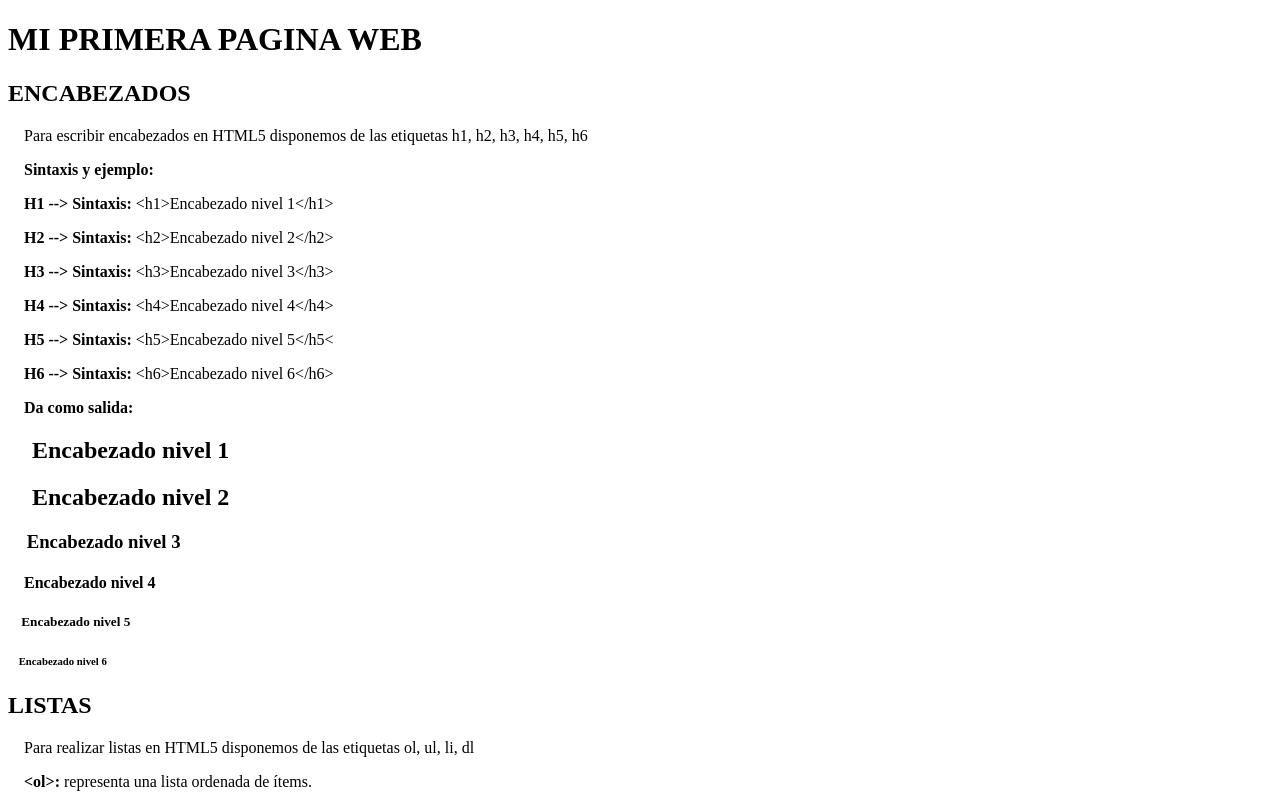
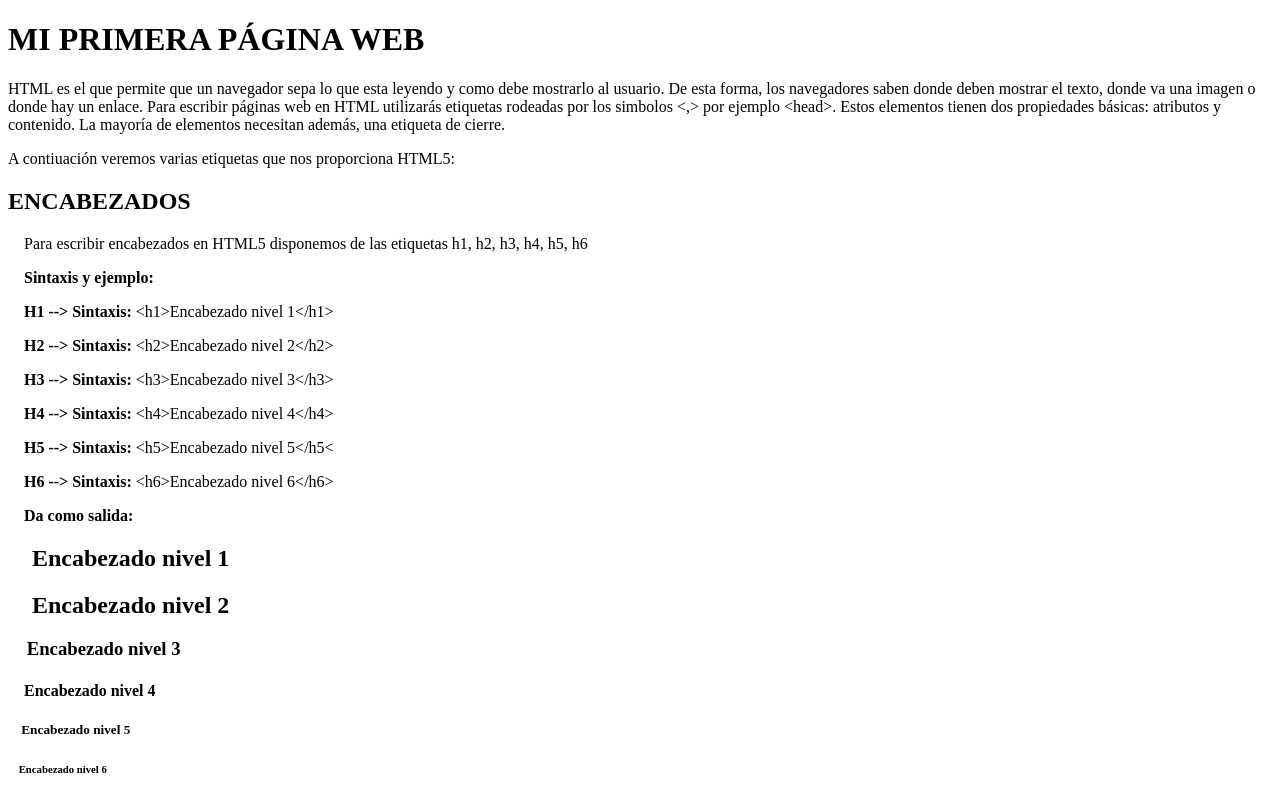
Before and after one commit to TaniaGrandaUtpl/Taller1---Mi-primera-pagina-web, a plain HTML site: page index.html in a window 1280 px wide. Shown: the top 797 px of the page. Drawn offline with Linux system fonts and the light colour scheme.

Commit message:
quinto commit

```diff
--- a/index.html
+++ b/index.html
@@ -12,7 +12,12 @@
     </style>
 </head>
 <body>
-    <h1>MI PRIMERA PAGINA WEB</h1>
+    <h1>MI PRIMERA PÁGINA WEB</h1>
+    <p>HTML es el que permite que un navegador sepa lo que esta leyendo y como debe mostrarlo al usuario.
+        De esta forma, los navegadores saben donde deben mostrar el texto, donde va una imagen o donde hay un enlace.
+        Para escribir páginas web en HTML utilizarás etiquetas rodeadas por los simbolos &lt;,&gt; por ejemplo &lt;head&gt;.
+        Estos elementos tienen dos propiedades básicas: atributos y contenido. La mayoría de elementos necesitan además, una etiqueta de cierre. </p>
+        <p>A contiuación veremos varias etiquetas que nos proporciona HTML5:</p>
     <section>
         <h2>ENCABEZADOS</h2>
         <p>&nbsp;&nbsp;&nbsp;&nbsp;Para escribir encabezados en HTML5 disponemos de las etiquetas h1, h2, h3, h4, h5, h6</p>
@@ -195,7 +200,7 @@
 
     </section>
     <section>
-        <h2>IMAGENES</h2>
+        <h2>IMÁGENES</h2>
         <p>&nbsp;&nbsp;&nbsp;&nbsp;Para insertar tablas en HTML5 disponemos de las siguiente etiqueta:</p>
         <p>&nbsp;&nbsp;&nbsp;&nbsp;<b>&lt;img&gt;:   </b> representa a una imagen, lo cual es un recurso externo que puede ser incrustado en el cuerpo de un documento. La ubicación de dicho recurso externo debe especificarse en el atributo src, el cual contiene un URI que apunta a la ubicación del recurso de imagen.</p>
         <b><p>&nbsp;&nbsp;&nbsp;&nbsp;Sintaxis y ejemplo:</p></b>
@@ -313,7 +318,7 @@
         </pre>
     </section>
     <section>
-        <h2>VIDEO Y AUDIO</h2>
+        <h2>VÍDEO Y AUDIO</h2>
         <p>&nbsp;&nbsp;&nbsp;&nbsp;Para insertar audio y/o video en HTML5 disponemos de las siguientes etiquetas:</p>
         <p>&nbsp;&nbsp;&nbsp;&nbsp;<b>&lt;video&gt;:   </b>  incrusta recursos de video en un documento, especificando el URI del recurso en el atributo src.</p>
         <b><p>&nbsp;&nbsp;&nbsp;&nbsp;Sintaxis y ejemplo:</p></b>
```
